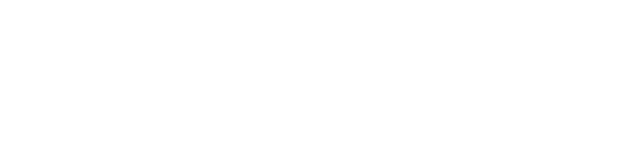
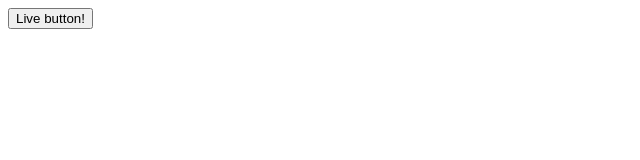
Before and after one commit to evgeniyvlb/JS_TA, a plain HTML site: page index.html in a window 1280 px wide. Shown: the whole page, without its empty margins (0-640 px from the left). Drawn offline with Linux system fonts and the light colour scheme.

Commit message:
seventh lesson

```diff
--- a/index.html
+++ b/index.html
@@ -34,6 +34,27 @@
     <input type="text" id="input1" value="Text1">
     <input type="text" id="input2" value="Text2"> -->
 
+    <!-- <p id ='text'>I learn JavaScript events!</p>
+    <div>
+	 <button>Change style!</button>
+    </div> -->
+
+    <!-- <button id="blue_btn">Click to make the page blue.</button>
+    <button id="pink_btn">Click to make the page pink.</button>
+    <button id="brown_btn">Click to make the page brown.</button>
+    <a href="">Hover over to make page yellow</a> -->
+
+
+    <!-- <select id = "selectNow">
+        <option value ="peter"> Peter </option>
+        <option value ="john" > John </option>
+        <option value ="alise" > Alise </option>
+        <option value ="alex" > Alex </option>
+    </select>
+    <input type = "button" onclick = "remove()" value = "Choose and Delete" > -->
+
+    <button id="live_button">Live button!</button>
+
     <script src="index.js"></script>
 </body>
 </html>
```
Also changed, not shown: index.js (+92 -64 lines), index_6esson.js (added, +84 -0 lines).
